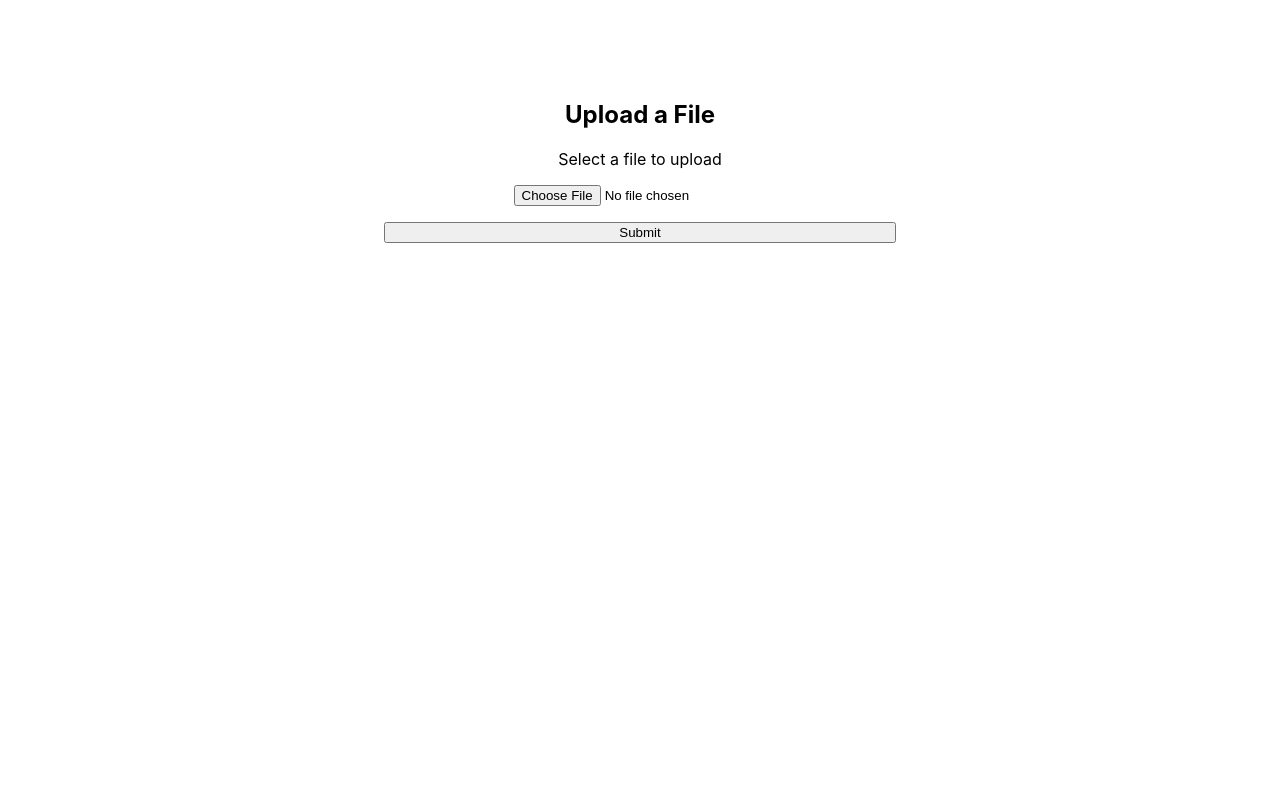
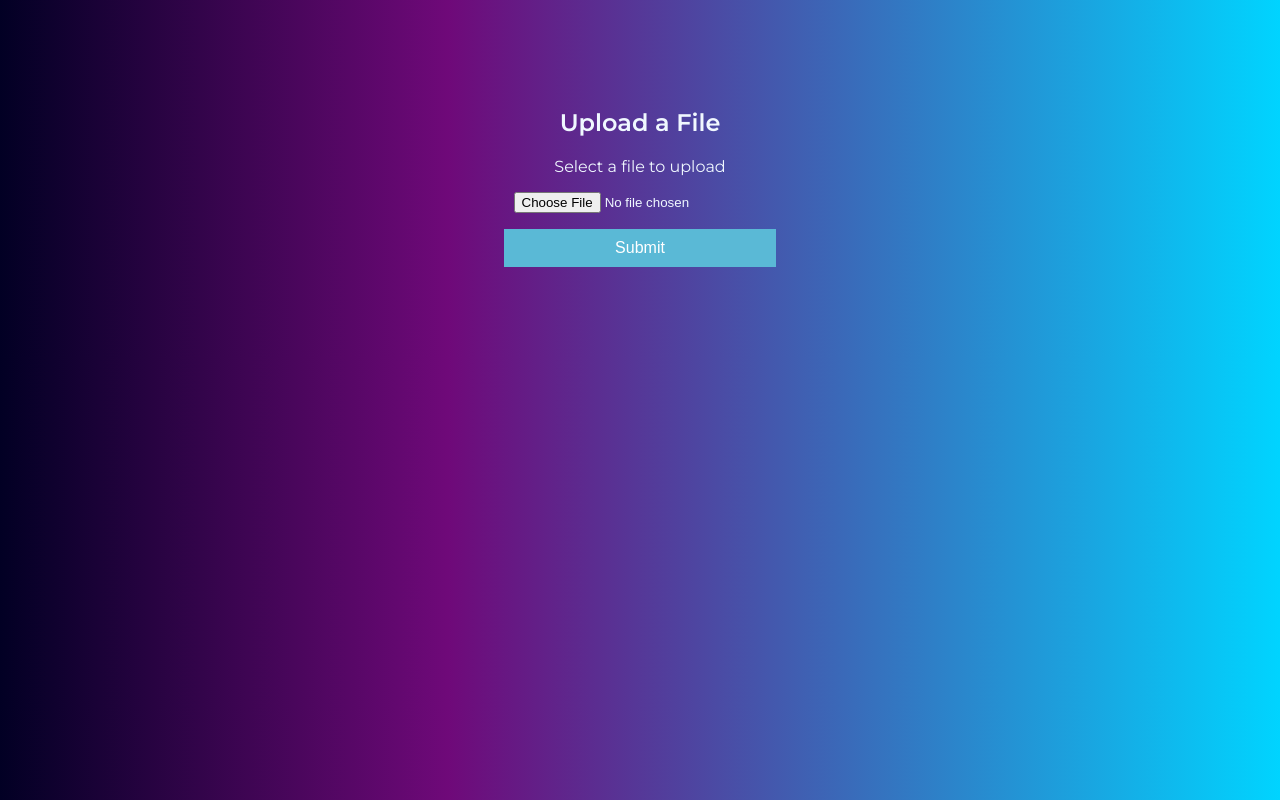
Before and after one commit to elhardoum/methane-emissions-frontend, a React (Create React App) app in the folder frontend/: page / in a window 1280 px wide. Built offline with nearby package versions, Linux system fonts and the light colour scheme.

Commit message:
updates styles

```diff
--- a/frontend/public/index.html
+++ b/frontend/public/index.html
@@ -5,6 +5,12 @@
     <link rel="icon" href="%PUBLIC_URL%/favicon.ico" />
     <meta name="viewport" content="width=device-width, initial-scale=1" />
     <meta name="theme-color" content="#000000" />
+    <link rel="preconnect" href="https://fonts.googleapis.com" />
+    <link rel="preconnect" href="https://fonts.gstatic.com" crossorigin />
+    <link
+      href="https://fonts.googleapis.com/css2?family=Montserrat:wght@400;500;600&display=swap"
+      rel="stylesheet"
+    />
     <meta
       name="description"
       content="Web site created using create-react-app"
--- a/frontend/src/App.css
+++ b/frontend/src/App.css
@@ -1,16 +1,5 @@
 .App {
   text-align: center;
-}
-
-.App-logo {
-  height: 40vmin;
-  pointer-events: none;
-}
-
-@media (prefers-reduced-motion: no-preference) {
-  .App-logo {
-    animation: App-logo-spin infinite 20s linear;
-  }
 }
 
 .App-header {
@@ -50,5 +39,13 @@
 }
 
 .btn {
-  width: 50%;
+  width: 17rem;
+  background-color: #5ab9d6;
+  border: none;
+  color: white;
+  padding: 10px 15px;
+  text-align: center;
+  text-decoration: none;
+  display: inline-block;
+  font-size: 16px;
 }
--- a/frontend/src/components/Form.js
+++ b/frontend/src/components/Form.js
@@ -1,5 +1,6 @@
 import React, { useState } from "react";
 
+// png
 function Form() {
   const [selectedFile, setSelectedFile] = useState();
   const [isSelected, setIsSelected] = useState(false);
--- a/frontend/src/index.css
+++ b/frontend/src/index.css
@@ -1,13 +1,14 @@
 body {
-  margin: 0;
-  font-family: -apple-system, BlinkMacSystemFont, 'Segoe UI', 'Roboto', 'Oxygen',
-    'Ubuntu', 'Cantarell', 'Fira Sans', 'Droid Sans', 'Helvetica Neue',
-    sans-serif;
-  -webkit-font-smoothing: antialiased;
-  -moz-osx-font-smoothing: grayscale;
+  background: rgb(2, 0, 36);
+  background: linear-gradient(
+    90deg,
+    rgba(2, 0, 36, 1) 0%,
+    rgba(111, 9, 121, 1) 35%,
+    rgba(0, 212, 255, 1) 100%
+  );
+  color: aliceblue;
+  font-family: "Montserrat", sans-serif;
 }
 
 code {
-  font-family: source-code-pro, Menlo, Monaco, Consolas, 'Courier New',
-    monospace;
 }
```
Also changed, not shown: frontend/src/components/HomePage.js (added, +7 -0 lines), frontend/src/components/About.js (added), 1 other file (tests, documents, lock files or other folders).
